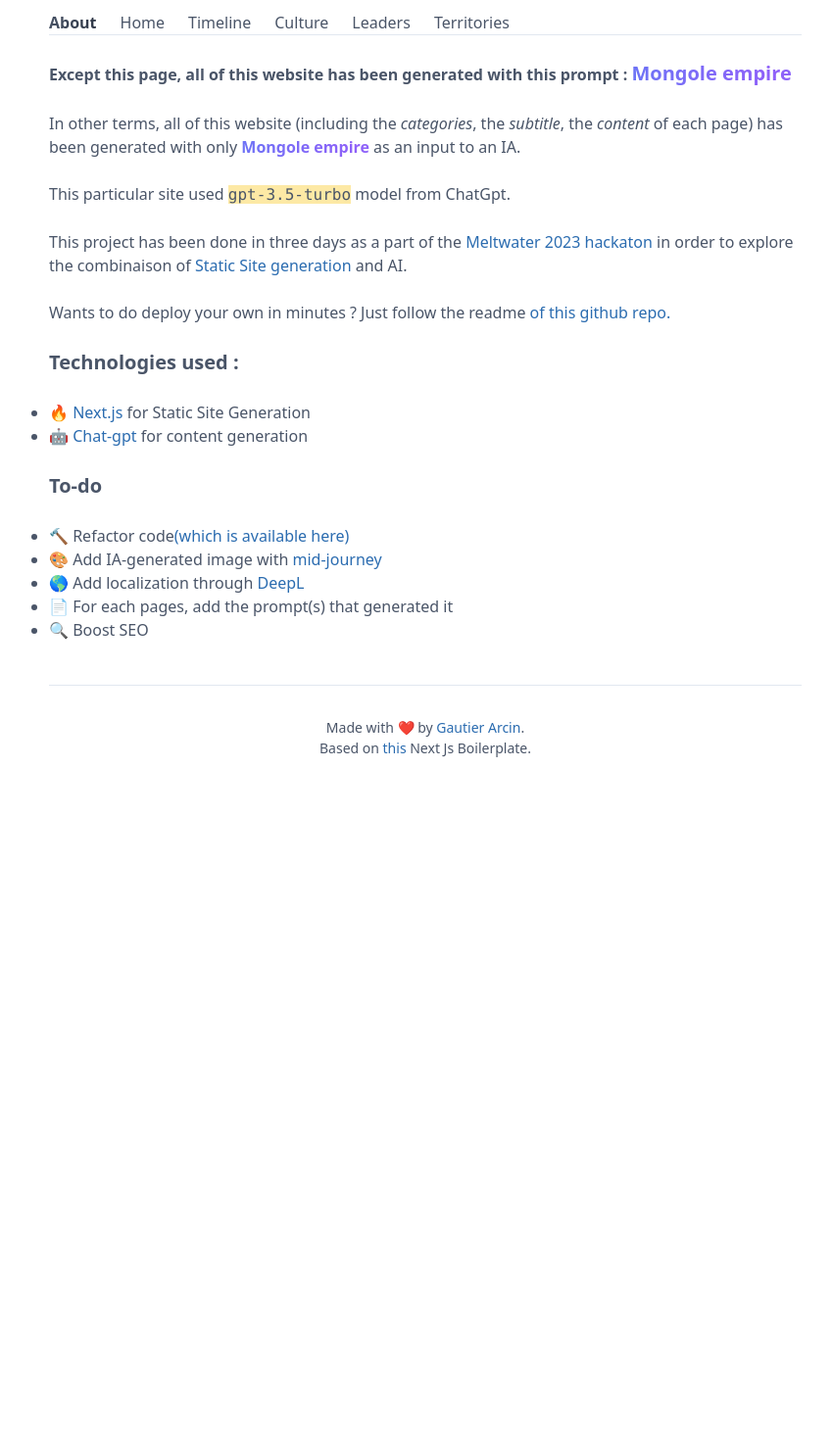
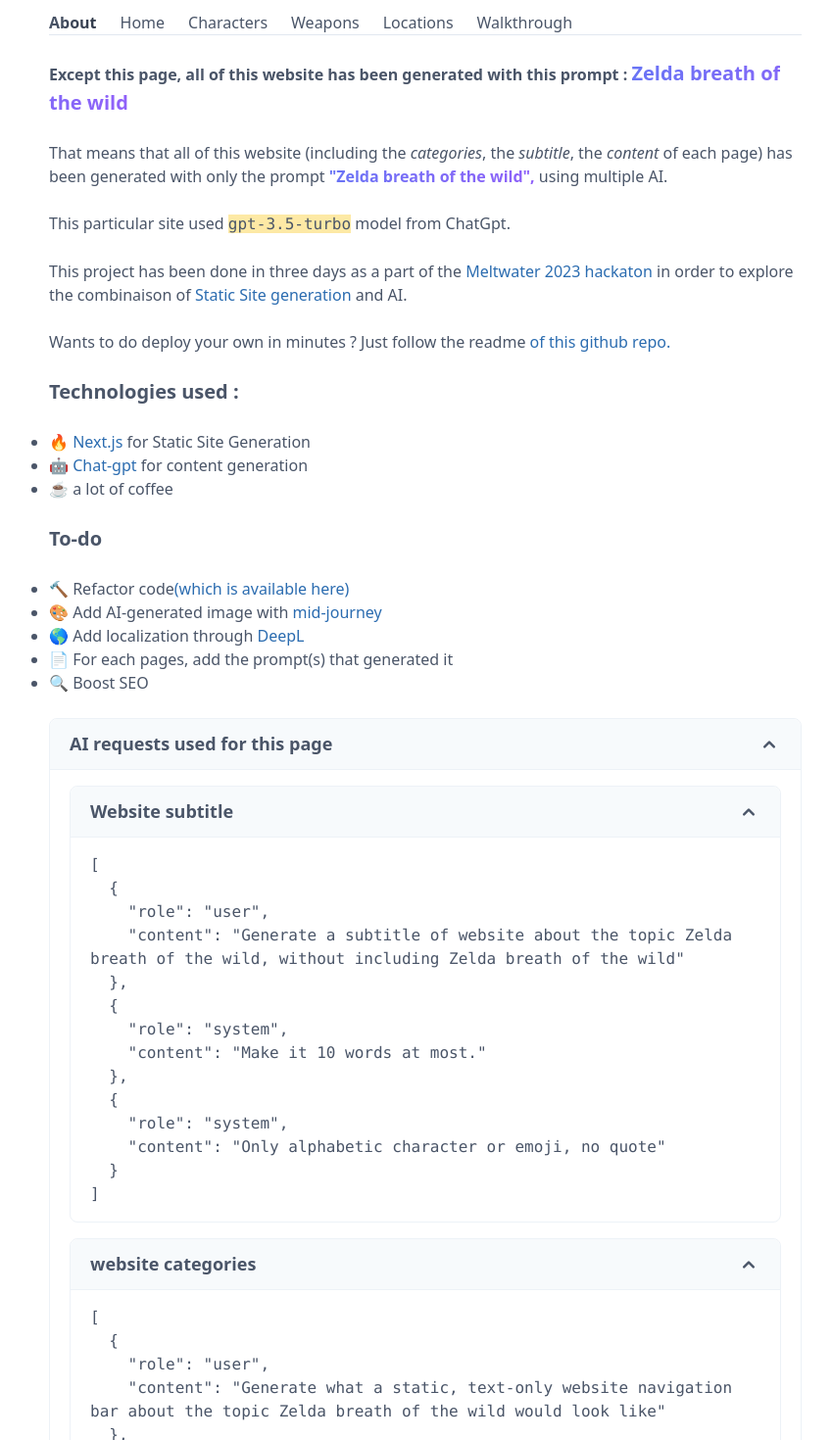
Before and after one commit to GautierArcin/mw-hackaton-2023, a Next.js app: page / in a window 1280 px wide. Shown: the part 160-1630 px from the top of the page at 98% size, without its empty margins (206-1055 px from the left). Before the commit the page ends 966 px from the top, so only its background shows below. Built offline with nearby package versions, Linux system fonts and the light colour scheme; a web font is replaced by a local one.

Commit message:
chore: working text only website

```diff
--- a/public/chatGpt/siteInfo.json
+++ b/public/chatGpt/siteInfo.json
@@ -1 +1 @@
-{"topic":"Mongole empire","subtitle":["The Conquerors Who Ruled Over Asia"],"subHeaderList":["Home","Timeline","Culture","Leaders","Territories"]}
+{"topic":"Zelda breath of the wild","subtitle":["Discover the vast world of Hyrule with this adventure guide"],"subHeaderList":["Home","Characters","Weapons","Locations","Walkthrough"]}
--- /dev/null
+++ b/src/component/accordion/index.tsx
@@ -0,0 +1,39 @@
+import { Accordion as AccordionFlowbite } from 'flowbite-react';
+
+import type { ContentType } from '@/types';
+
+interface IProps {
+  content: ContentType[];
+}
+
+const PrettyPrintJson = ({ data }: { data: any }) => (
+  <div className="whitespace-break-spaces">{JSON.stringify(data, null, 2)}</div>
+);
+
+export const Accordion = ({ content }: IProps) => {
+  return (
+    <AccordionFlowbite className="mb-4">
+      <AccordionFlowbite.Panel className="">
+        <AccordionFlowbite.Title className="py-0 text-base text-gray-700">
+          AI requests used for this page
+        </AccordionFlowbite.Title>
+        <AccordionFlowbite.Content className="py-4 text-base text-gray-700">
+          {content.map(({ title, code }) => (
+            <AccordionFlowbite key={title} className="mb-4">
+              <AccordionFlowbite.Panel className="">
+                <AccordionFlowbite.Title className="py-0 text-base text-gray-700">
+                  {title}
+                </AccordionFlowbite.Title>
+                <AccordionFlowbite.Content className="py-4 text-base text-gray-700">
+                  <code className=" w-100 bg-amber-300 bg-opacity-50">
+                    {PrettyPrintJson({ data: code })}
+                  </code>
+                </AccordionFlowbite.Content>
+              </AccordionFlowbite.Panel>
+            </AccordionFlowbite>
+          ))}
+        </AccordionFlowbite.Content>
+      </AccordionFlowbite.Panel>
+    </AccordionFlowbite>
+  );
+};
--- a/src/pages/[slug].tsx
+++ b/src/pages/[slug].tsx
@@ -8,9 +8,14 @@
 import ReactMarkdown from 'react-markdown';
 
 import { getBodyFromChatGpt } from '@/api/chatGpt';
+import { Accordion } from '@/component/accordion';
+import * as CONST_CHAT_GPT from '@/config/chatGpt';
 import { Meta } from '@/layouts/Meta';
 import siteInfo from '@/public/chatGpt/siteInfo.json';
 import { Main } from '@/templates/Main';
+import type { ContentType } from '@/types';
+
+const { chatGptArticleRequest } = CONST_CHAT_GPT;
 
 type IBlogUrl = {
   slug: string;
@@ -18,6 +23,7 @@
 
 type IBlogProps = IBlogUrl & {
   data: string;
+  request: ContentType[];
 };
 
 export const getStaticPaths: GetStaticPaths<IBlogUrl> = async () => {
@@ -34,10 +40,21 @@
   params,
 }) => {
   const data = await getBodyFromChatGpt(params!.slug);
+  const { topic } = siteInfo;
+  const { postData } = chatGptArticleRequest(topic, params!.slug);
+
+  const accordionContent: ContentType[] = [
+    {
+      title: 'Page content',
+      code: postData.messages,
+    },
+  ];
+
   return {
     props: {
       slug: params!.slug,
       data,
+      request: accordionContent,
     },
   };
 };
@@ -48,6 +65,7 @@
   return (
     <Main meta={<Meta title={props.slug} description="Lorem ipsum" />}>
       <ReactMarkdown children={props.data} />
+      <Accordion content={props.request} />
     </Main>
   );
 };
--- a/src/pages/index.tsx
+++ b/src/pages/index.tsx
@@ -1,11 +1,30 @@
+import { Accordion } from '@/component/accordion';
 import * as CONST_CHAT_GPT from '@/config/chatGpt';
 import { Meta } from '@/layouts/Meta';
 import siteInfo from '@/public/chatGpt/siteInfo.json';
 import { Main } from '@/templates/Main';
 
-const { model } = CONST_CHAT_GPT;
+const { model, chatGptSubHeaderRequest, chatGptSubtitleRequest } =
+  CONST_CHAT_GPT;
 
 const Index = () => {
+  const subHeaderRequest = chatGptSubHeaderRequest(siteInfo.topic).postData
+    .messages;
+
+  const subtitleReqquest = chatGptSubtitleRequest(siteInfo.topic).postData
+    .messages;
+
+  const accordionsContent = [
+    {
+      title: 'Website subtitle',
+      code: subtitleReqquest,
+    },
+    {
+      title: 'website categories',
+      code: subHeaderRequest,
+    },
+  ];
+
   return (
     <Main
       meta={
@@ -28,18 +47,18 @@
         </span>
       </p>
       <p className="">
-        In other terms, all of this website (including the <i>categories</i>,
+        That means that all of this website (including the <i>categories</i>,
         the <i>subtitle</i>, the <i>content</i> of each page) has been generated
-        with only
+        with only the prompt
         <span
           className="animate-text bg-gradient-to-r
             from-indigo-500 via-purple-500  to-indigo-500
             bg-clip-text font-semibold
             text-transparent"
         >
-          {` ${siteInfo.topic} `}
+          {` "${siteInfo.topic}", `}
         </span>
-        as an input to an IA.
+        using multiple AI.
         <br />
       </p>
 
@@ -96,6 +115,12 @@
           </a>{' '}
           for content generation
         </li>
+        <li>
+          <span role="img" aria-label="fire">
+            ☕
+          </span>{' '}
+          a lot of coffee
+        </li>
       </ul>
       <h3 className="font-semibold">To-do</h3>
       <ul>
@@ -115,7 +140,7 @@
           <span role="img" aria-label="fire">
             🎨
           </span>{' '}
-          Add IA-generated image with{' '}
+          Add AI-generated image with{' '}
           <a href="https://stablediffusionapi.com/playground" rel="nofollow">
             mid-journey
           </a>
@@ -142,6 +167,7 @@
           Boost SEO
         </li>
       </ul>
+      <Accordion content={accordionsContent} />
     </Main>
   );
 };
--- /dev/null
+++ b/src/types/index.tsx
@@ -0,0 +1,9 @@
+export type MessageChatGpt = {
+  role: string;
+  content: string;
+}[];
+
+export type ContentType = {
+  title: string;
+  code: MessageChatGpt;
+};
```
Also changed, not shown: src/templates/Main.tsx (+0 -9 lines), 1 other file (tests, documents, lock files or other folders).
